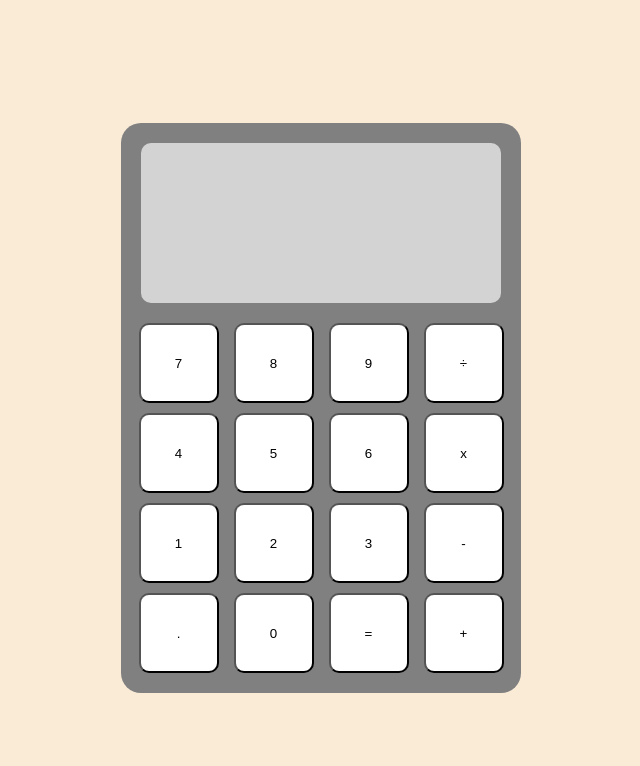
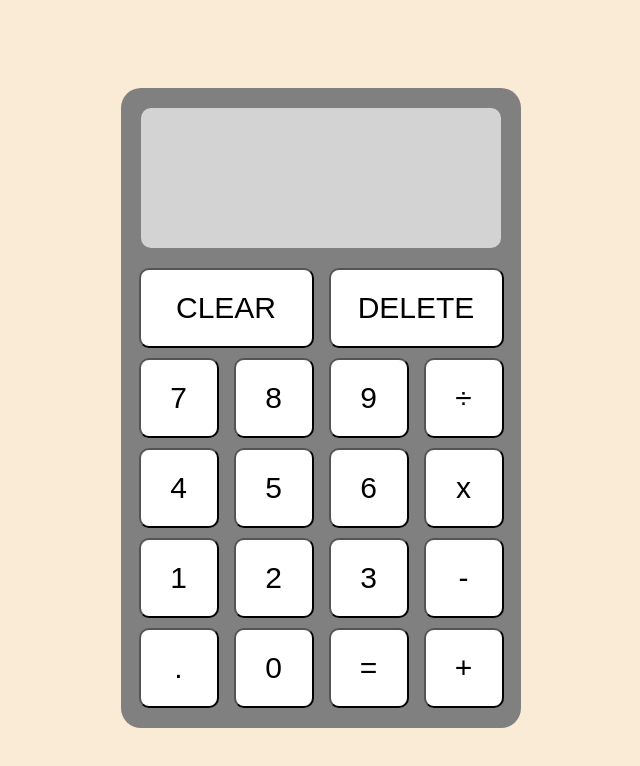
Before and after one commit to pie999/calculator, a plain HTML site: page index.html in a window 1280 px wide. Shown: the whole page, without its empty margins (319-959 px from the left). Drawn offline with Linux system fonts and the light colour scheme.

Commit message:
Add clear and delete buttons and better proportions

```diff
--- a/index.html
+++ b/index.html
@@ -14,6 +14,11 @@
         <div class="display"></div>
 
         <div class="butt-grid">
+            <div class="row">
+                <button class="bclear">CLEAR</button>
+                <button class="bdelete">DELETE</button>
+            </div>
+
             <div class="row">
             <button class="b7">7</button>
             <button class="b8">8</button>
--- a/style.css
+++ b/style.css
@@ -7,14 +7,14 @@ body {
 }
 
 .calc {
-    height: 570px;
+    height: 640px;
     width: 400px;
     background-color: grey;
     border-radius: 20px;
 }
 
 .display {
-    height: 160px;
+    height: 140px;
     width: 360px;
     margin: 20px;
     background-color: lightgray;
@@ -36,4 +36,10 @@ button {
     width: 80px;
     background-color: white;
     border-radius: 10px;
+    font-size: 30px;
 }
+
+.bclear, .bdelete {
+    height: 80px;
+    width: 175px;
+}
```
